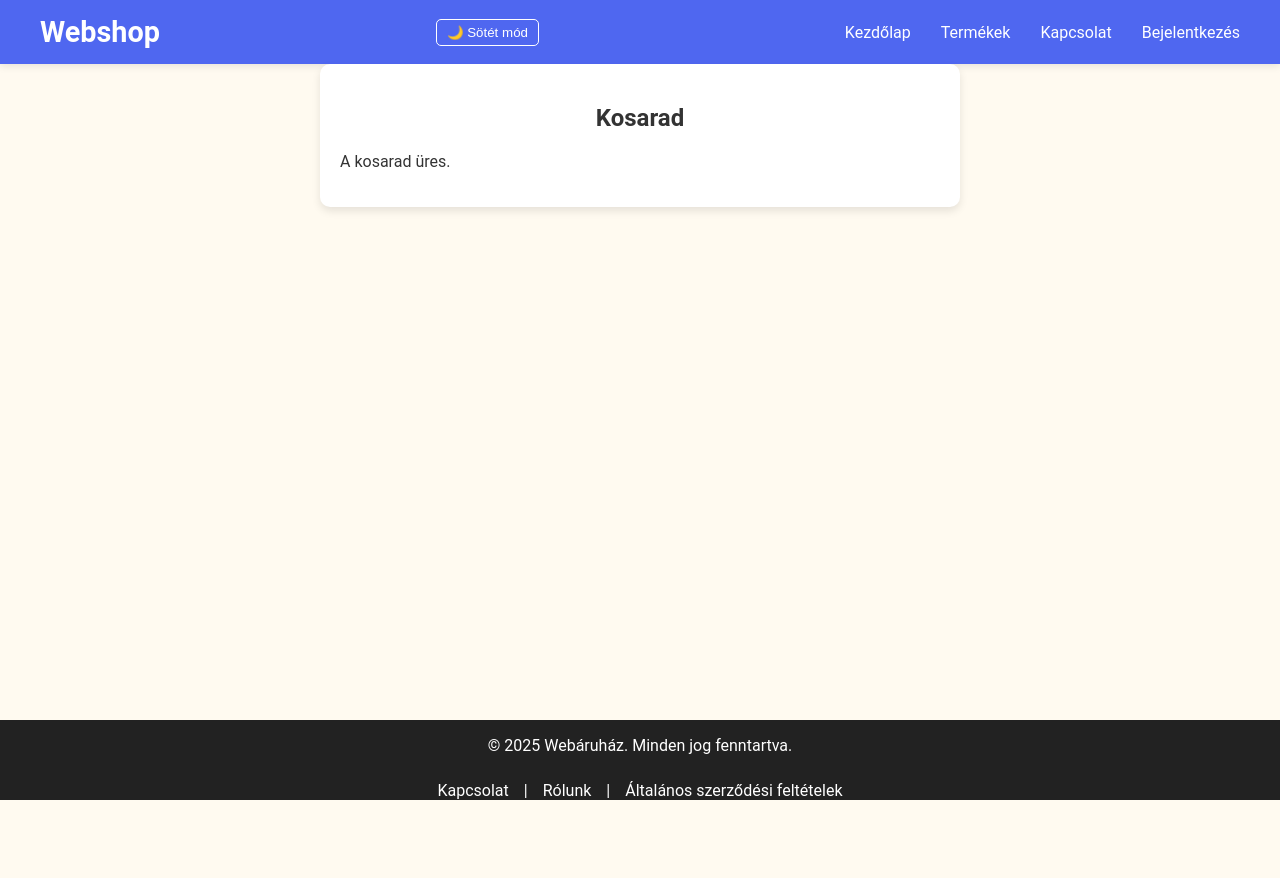
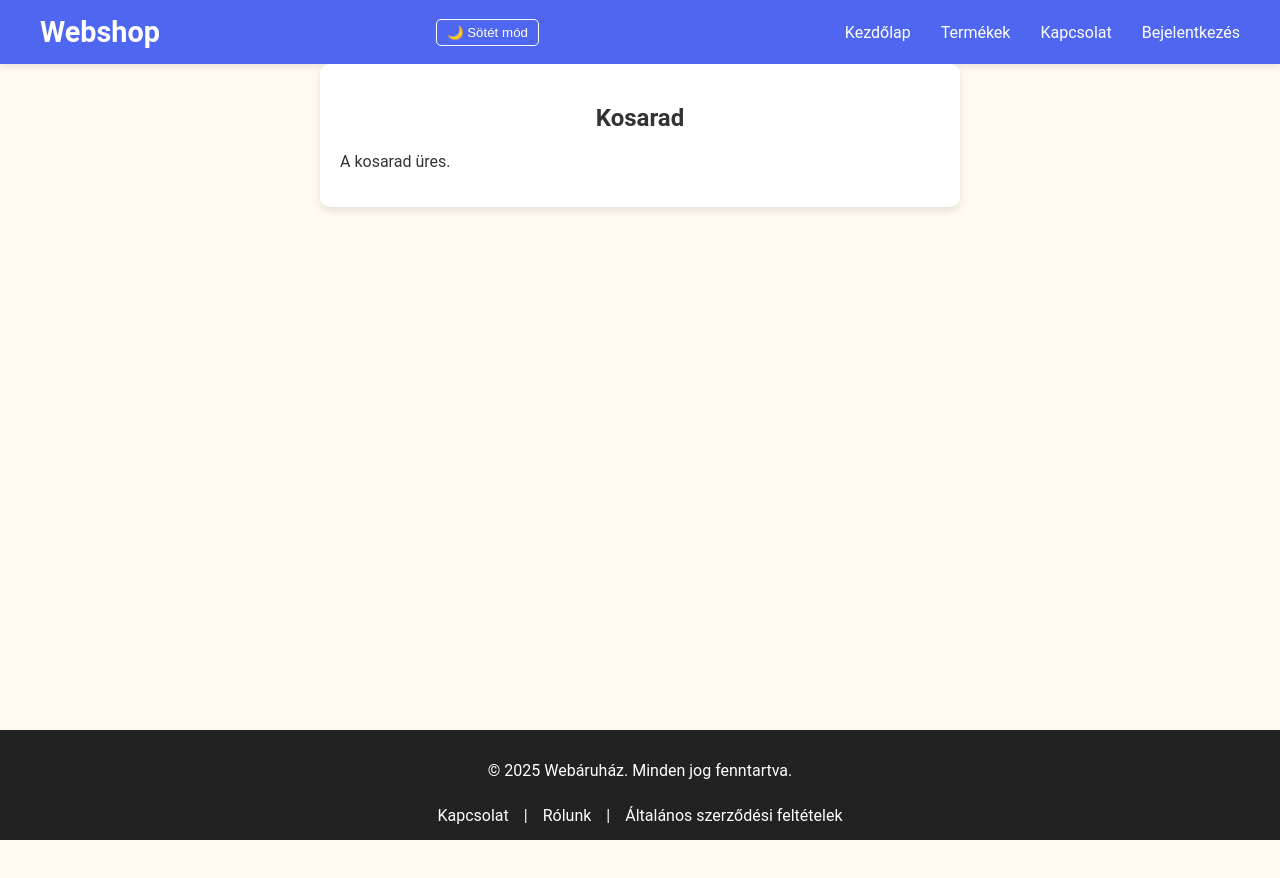
Before and after one commit to Moha0170/vizsgaremek2025, a React (Vite) app in the folder frontend/: page /cart in a window 1280 px wide. Shown: the top 878 px of the page. Before the commit the page ends 800 px from the top, so only its background shows below. Built offline with nearby package versions, Linux system fonts and the light colour scheme.

Commit message:
Admin menü commit by Moha0170

```diff
--- a/frontend/src/style/footer.css
+++ b/frontend/src/style/footer.css
@@ -15,15 +15,14 @@ html, body {
   color: white;
   text-align: center;
   padding: 15px;
-    position: fixed;
-    bottom: 0;
-    left: 0;
   width: 100%;
-    height: 80px;
   box-sizing: border-box;
   display: flex;
+  flex-direction: column;
   justify-content: center;
   align-items: center;
+  position: sticky;
+  bottom: -40px;
 }
 
 .footer-content {
@@ -50,10 +49,8 @@ html, body {
   text-decoration: underline;
 }
 
-  /* Reszponzív módosítások */
 @media (max-width: 768px) {
   .footer {
-      height: auto;
     padding: 20px;
   }
 
--- a/frontend/src/style/index.css
+++ b/frontend/src/style/index.css
@@ -1,3 +1,7 @@
+.content {
+  height: 100vh;
+}
+
 .dark-mode {
   background-color: #121212;
   color: #ffffff;
@@ -464,6 +468,11 @@ h1 {
   padding: 10px 20px;
 }
 
+.admin-container {
+  height: 99vh;
+  overflow: scroll;
+}
+
 /* Mobile adjustments */
 @media (max-width: 768px) {
   .menu-icon {
@@ -546,4 +555,5 @@ h1 {
   .product-form button {
     padding: 10px;
   }
+
 }
```
Lines whose indentation alone changed are shown as unchanged.
